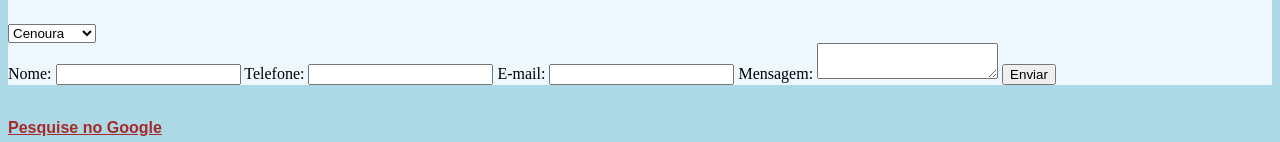
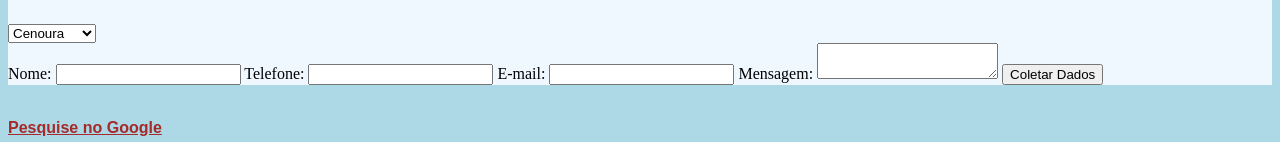
Before and after one commit to alexandreribeiro18071972/aprendendo_git, a plain HTML site: page index.html in a window 1280 px wide. Shown: the part 786-928 px from the top of the page. Drawn offline with Linux system fonts and the light colour scheme; a script that the page names is missing.

Commit message:
atualizando 3

```diff
--- a/index.html
+++ b/index.html
@@ -107,7 +107,7 @@
             <input type="email">
             <label>Mensagem:</label>
             <textarea></textarea>
-            <button>Enviar</button>
+            <button>Coletar Dados</button>
 
         </form>
         <!--
```
